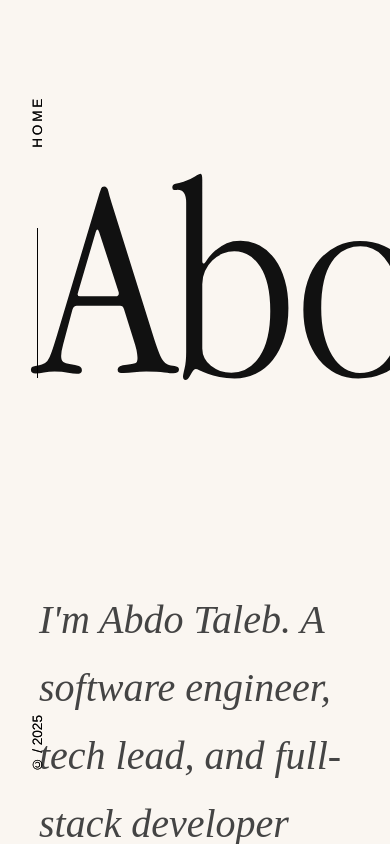
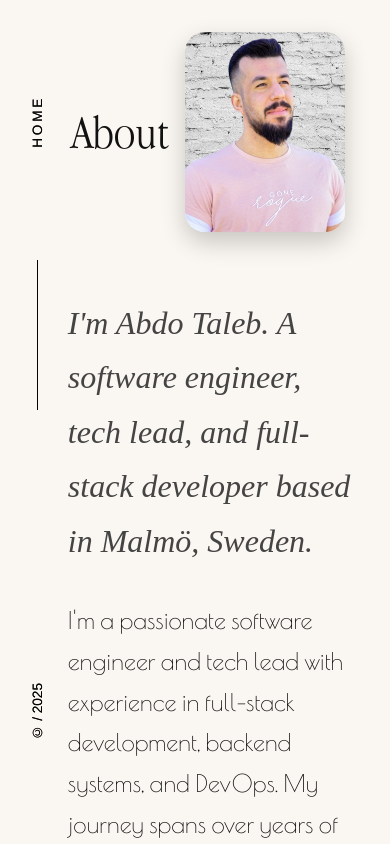
Before and after one commit to AbdoTaleb/portfolio-2025, a React (Vite) app: page /about in a window 390 px wide. Built offline with nearby package versions, Linux system fonts and the light colour scheme; a web font is replaced by a local one.

Commit message:
Make layout responsive for mobile, tablet, and desktop

```diff
--- a/src/Pages/About/About.scss
+++ b/src/Pages/About/About.scss
@@ -20,7 +20,7 @@
 
 .about-hero {
   display: flex;
-  align-items: flex-end;
+  align-items: flex-start;
   gap: 2rem;
   margin-bottom: 4rem;
   position: relative;
@@ -99,3 +99,54 @@ p {
   line-height: 1.8;
   color: #222; // أو اللون المستخدم لباقي النص
 }
+
+
+@media (max-width: 768px) {
+  h3 {
+      font-size: 2rem;
+      margin-left: 1.8rem;
+    }
+  h4 {
+      font-size: 1.5rem;
+      margin-left: 1.8rem;
+    }
+    .bullet-list {
+      font-size: 1.4rem;
+      margin-left: 1.8rem;
+    }
+  .about-hero {
+    //flex-direction: column;
+    align-items: center;
+    text-align: center;
+    gap: 1rem;
+
+    .about-word {
+      font-size: 6rem;
+    }
+
+    .about-img {
+      width: 160px;
+      height: 200px;
+      margin-top: 0;
+      margin-left: 0;
+    }
+    .about-word{
+      font-size: 3rem;
+      margin-left: 2rem;
+    }
+
+  }
+  .about-me {
+      font-size: 2rem;
+      margin-left: 1.8rem;
+    }
+    .about-intro {
+      font-size: 1.5rem;
+      margin-left: 1.8rem;
+    }
+    .quotes {
+      font-size: 1.8rem;
+      margin-left: 1.8rem;
+    }
+
+}
--- a/src/Pages/Work/Work.scss
+++ b/src/Pages/Work/Work.scss
@@ -118,7 +118,7 @@
 
 }
 
-// 📱 موبايلات
+
 @media (max-width: 768px) {
   .work-page {
     flex-direction: column;
@@ -138,6 +138,7 @@
 
   .left-panel {
     margin-left: 6rem;
+    padding-left: 3.3rem;
     width: 60%;
     margin-bottom: 2rem;
     align-items: flex-start;
@@ -153,8 +154,10 @@
   }
 
   .right-panel {
-    margin-left: 6rem;
+    margin-left: 4rem;
     width: 60%;
+    margin-bottom: 2rem;
+    align-items: flex-start;
 
     .work-list {
       .work-item {
@@ -185,8 +188,9 @@
   }
 }
 
-// 📱📱 تابلت (iPad, etc.)
-@media (max-width: 1024px) and (min-width: 769px) {
+
+@media (max-width: 1024px) {
+
   .work-page {
     padding: 3rem 2rem;
   }
@@ -197,6 +201,7 @@
 
     .desc {
       font-size: 0.9rem;
+
     }
   }
 
@@ -207,8 +212,11 @@
       font-size: 3rem;
     }
 
-    .work-list .work-item .wip {
+    .work-list .work-item {
       font-size: 1.3rem;
+    }
+    .wip{
+      font-size: 1rem;
     }
   }
 }
--- a/src/components/Navigation/Navigation.scss
+++ b/src/components/Navigation/Navigation.scss
@@ -133,6 +133,7 @@
       //color: white;
       opacity: 0.9;
       //text-align: center;
+      margin-bottom: 2rem;
     }
 
     .nav-line {
```
